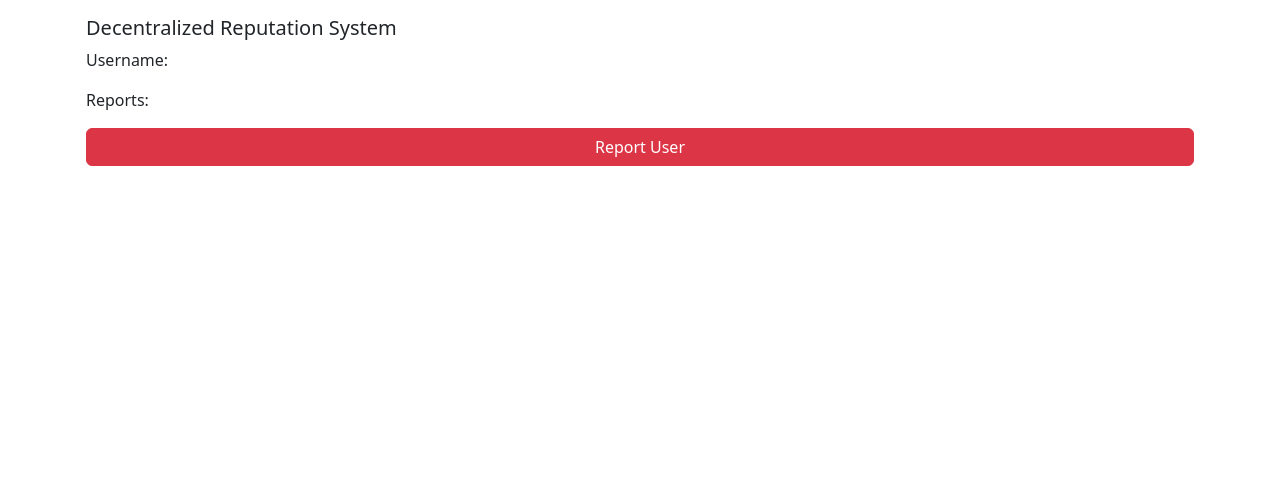
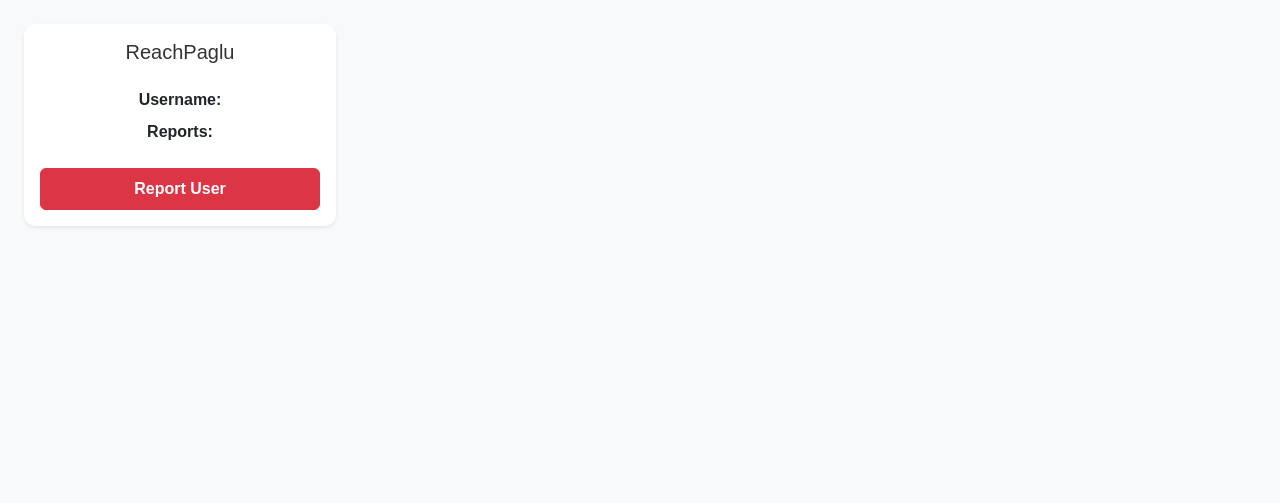
Before and after one commit to sayan-in-tech/reach-paglu, a website built with webpack: page popup/popup.html in a window 1280 px wide. Built offline with nearby package versions, Linux system fonts and the light colour scheme; no server answers.

Commit message:
Update UI with new styles and layout and made the license and readme files

```diff
--- a/popup/popup.css
+++ b/popup/popup.css
@@ -0,0 +1,36 @@
+body {
+  font-family: 'Arial', sans-serif;
+  margin: 0;
+  padding: 0;
+  width: 360px; /* Set a fixed width for the popup */
+  height: 500px; /* Set a fixed height for the popup */
+  overflow: hidden; /* Prevent scrolling */
+}
+
+.container {
+  max-width: 100%; /* Ensure the container fits within the popup */
+}
+
+.card {
+  border: none;
+  border-radius: 12px;
+}
+
+.card-title {
+  font-size: 1.25rem;
+  color: #333;
+}
+
+#profileInfo p {
+  margin: 0.5rem 0;
+}
+
+#reportButton {
+  font-size: 1rem;
+  font-weight: bold;
+  transition: background-color 0.3s ease;
+}
+
+#reportButton:hover {
+  background-color: #c82333;
+}
--- a/popup/popup.html
+++ b/popup/popup.html
@@ -4,14 +4,18 @@
   <link href="https://cdn.jsdelivr.net/npm/bootstrap@5.3.0/dist/css/bootstrap.min.css" rel="stylesheet">
   <link rel="stylesheet" href="popup.css">
 </head>
-<body>
-  <div class="container p-3">
-    <h5>Decentralized Reputation System</h5>
-    <div id="profileInfo" class="mb-3">
-      <p>Username: <span id="username"></span></p>
-      <p>Reports: <span id="reportCount"></span></p>
+<body class="bg-light">
+  <div class="container p-4">
+    <div class="card shadow-sm">
+      <div class="card-body">
+        <h5 class="card-title text-center mb-4">ReachPaglu</h5>
+        <div id="profileInfo" class="text-center mb-4">
+          <p class="fw-bold">Username: <span id="username" class="text-primary"></span></p>
+          <p class="fw-bold">Reports: <span id="reportCount" class="badge bg-danger"></span></p>
+        </div>
+        <button id="reportButton" class="btn btn-danger w-100 py-2">Report User</button>
+      </div>
     </div>
-    <button id="reportButton" class="btn btn-danger w-100">Report User</button>
   </div>
   <script src="popup.js"></script>
 </body>
--- a/popup/popup.js
+++ b/popup/popup.js
@@ -37,6 +37,8 @@ async function getUsername() {
       (response) => {
         if (response.success) {
           updateUI(); // Refresh the UI after reporting
+        } else {
+          console.error('Failed to report user');
         }
       }
     );
```
Also changed, not shown: LICENSE.md (added), README.md (added), manifest.json.
